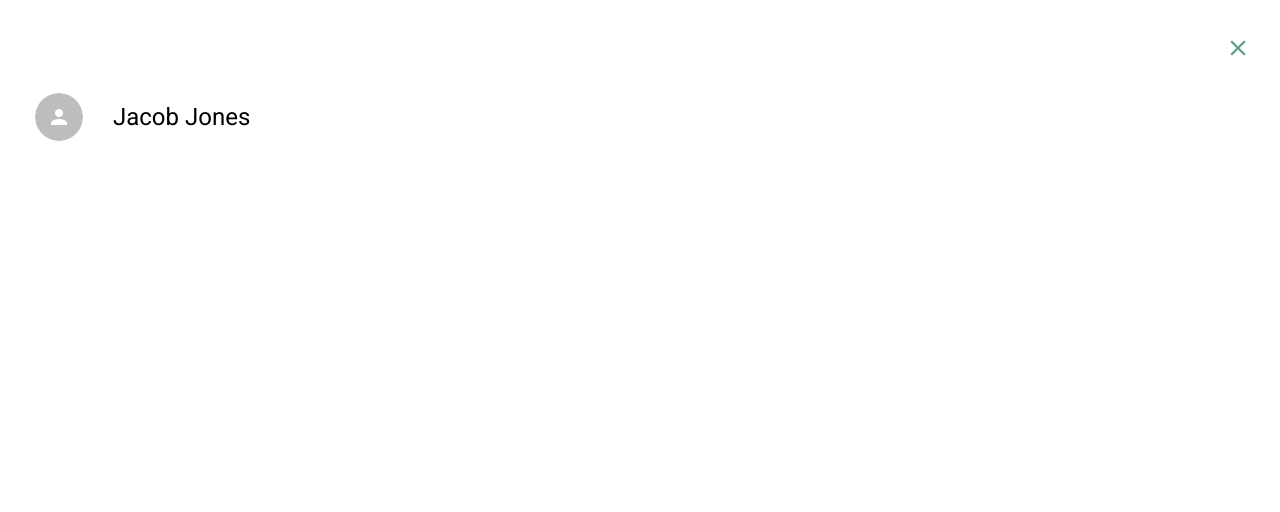
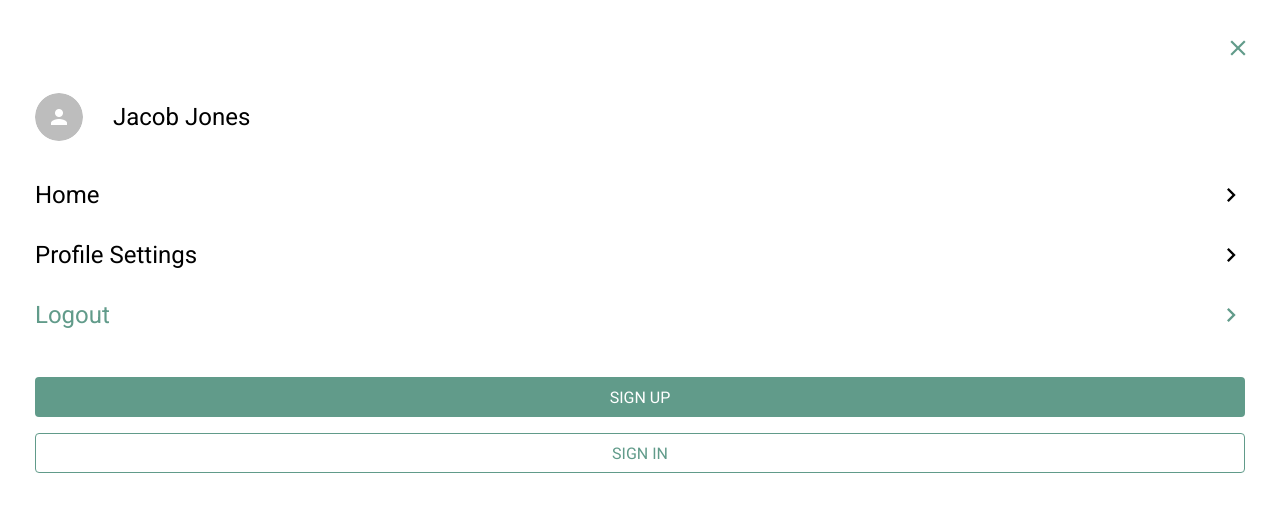
Before and after one commit to hktari/skillup-02-guess-location-frontend, a React (Create React App) app: page / in a window 1280 px wide. Shown: the top 512 px of the page. Built offline with nearby package versions, Linux system fonts and the light colour scheme.

Commit message:
style rest of nav side bar

```diff
--- a/src/components/Header.tsx
+++ b/src/components/Header.tsx
@@ -23,8 +23,26 @@ const Header = (props: Props) => {
           </button>
         </div>
         <div className="nav-profile">
-          <img className='profile-img' src={avatarPlaceholder} alt="user profile"  />
+          <img className='profile-img' src={avatarPlaceholder} alt="user profile" />
           <span className='body user-name'>Jacob Jones</span>
+        </div>
+        <ul className='nav-items-list'>
+          <li className="nav-item">
+            <span className='body'>Home</span>
+            <span className='material-icons'>chevron_right</span>
+          </li>
+          <li className="nav-item">
+            <span className='body'>Profile Settings</span>
+            <span className='material-icons'>chevron_right</span>
+          </li>
+          <li className="nav-item nav-item-positive">
+            <span className='body'>Logout</span>
+            <span className='material-icons'>chevron_right</span>
+          </li>
+        </ul>
+        <div className="nav-buttons">
+          <button className="btn btn-positive btn-block">SIGN UP</button>
+          <button className="btn btn-outline btn-block">SIGN IN</button>
         </div>
       </nav>
       <header className='header'></header>
--- a/src/css/common.css
+++ b/src/css/common.css
@@ -91,10 +91,11 @@
 /* -------------------------------------------------------------------------- */
 
 .btn {
+    height: 40px;
+    border: 0;
     border-radius: 4px;
-    margin: 16px 0;
+    margin: 8px 0;
     box-shadow: none;
-    border-bottom: none !important;
     text-transform: uppercase;
     font-family: inherit;
     font-weight: 400;
@@ -108,6 +109,7 @@
 }
 
 .btn-outline {
+    background-color: transparent;
     border: 1px solid var(--color-primary-green);
     color: var(--color-primary-green);
 }
@@ -185,6 +187,11 @@
     padding: 0 12px;
 }
 
+.form input .btn {
+    margin: 16px 0;
+    border-bottom: none !important;
+}
+
 .form input:focus {
     border-color: var(--color-primary-green);
     outline: 0;
--- a/src/css/components/Header.css
+++ b/src/css/components/Header.css
@@ -48,9 +48,35 @@
     margin: 0 30px;
 }
 
-.nav-profile{
+.nav-profile {
     display: flex;
     align-items: center;
+}
+
+.nav-items-list {
+    list-style-type: none;
+    padding: 0;
+    margin: 32px 0;
+}
+
+.nav-items-list .nav-item {
+    display: flex;
+    align-items: center;
+    justify-content: space-between;
+    margin: 16px 0;
+}
+
+.nav-items-list .nav-item-positive {
+    color: var(--color-primary-green);
+}
+
+.nav-item .body {
+    font-size: 24px;
+    line-height: 28px;
+}
+
+.nav-item .material-icons {
+    font-size: 28px;
 }
 
 /* --------------------------------- common --------------------------------- */
```
